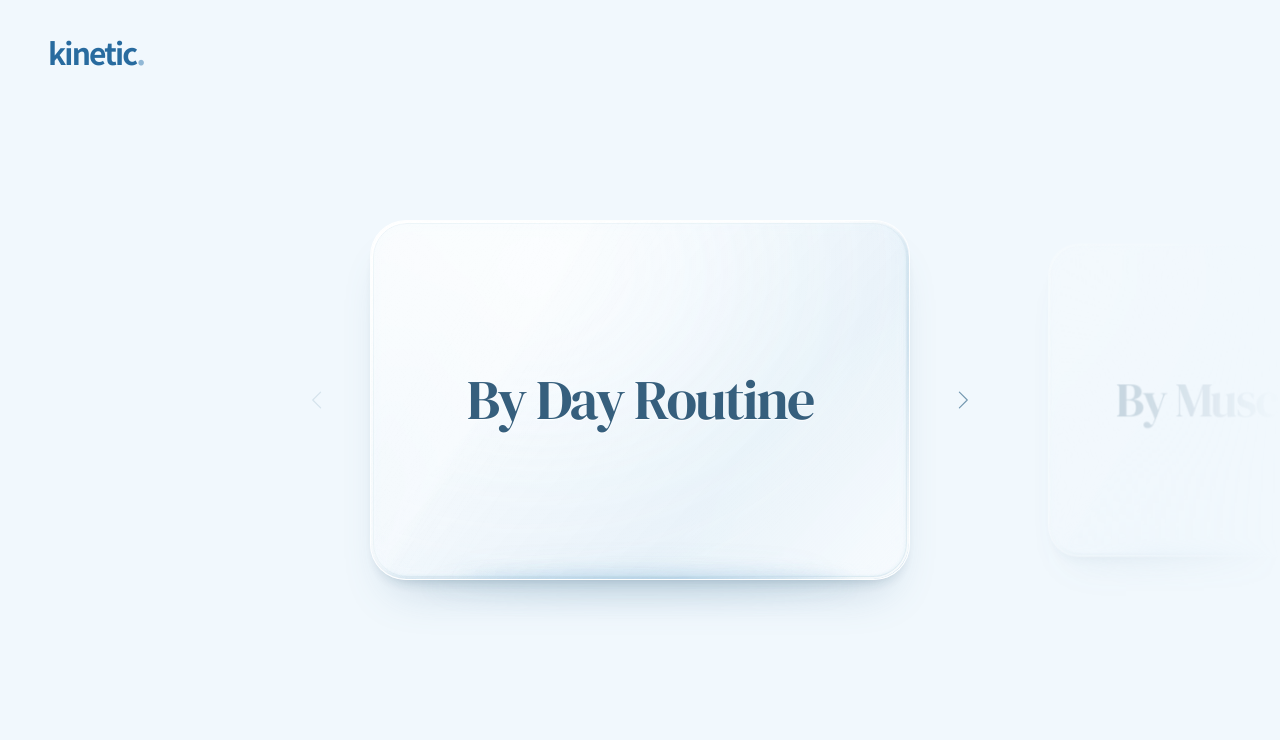
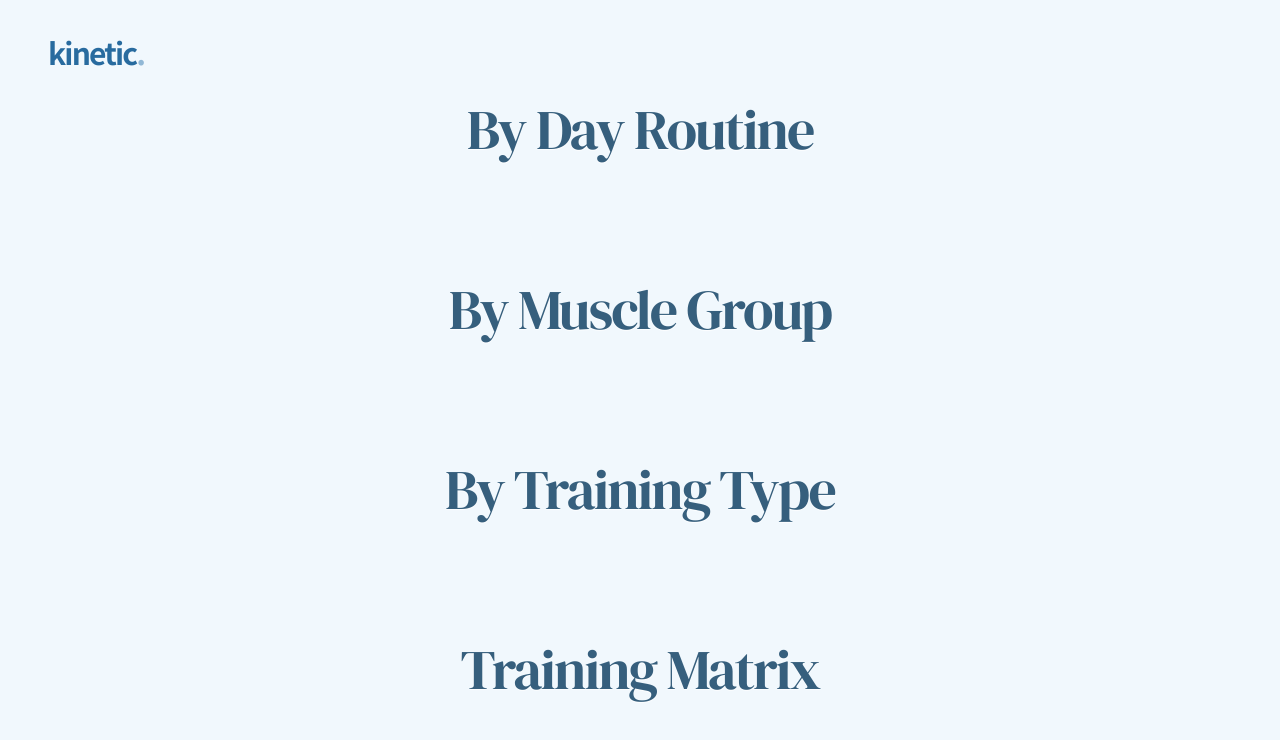
Before and after one commit to jm92767647-sketch/kinetic, a React (Vite) app: page / in a window 1280 px wide. Shown: the top 740 px of the page. Built offline with nearby package versions, Linux system fonts and the light colour scheme.

Commit message:
Replace welcome carousel with a centered menu

```diff
--- a/src/Welcome.css
+++ b/src/Welcome.css
@@ -1,25 +1,10 @@
 @font-face{font-family:'DM Serif Display';src:url('/fonts/dm-serif-display.ttf') format('truetype');font-style:normal;font-weight:400;font-display:swap}
-.welcome-screen{position:fixed;inset:0;background:#f1f8fd;overflow:hidden;isolation:isolate}
-.welcome-header{position:relative;z-index:2;pointer-events:none}.welcome-header .brand{pointer-events:auto}
-.welcome-carousel{--card-width:min(540px,calc(100vw - 120px));--card-gap:max(56px,calc(50vw - var(--card-width)));--edge-fade:min(24vw,calc((100vw - var(--card-width))/2 - 20px));position:absolute;inset:0;overflow:hidden;touch-action:pan-y;user-select:none;-webkit-user-select:none;outline:none}
-.welcome-carousel:focus-visible{outline:none}.welcome-carousel:focus-visible .welcome-card.is-current{outline:2px solid #458cca;outline-offset:9px}
-.welcome-window{position:absolute;inset:0;display:flex;align-items:center;overflow:hidden;perspective:1400px;mask-image:linear-gradient(90deg,transparent,#000 var(--edge-fade),#000 calc(100% - var(--edge-fade)),transparent)}
-.welcome-track{display:flex;align-items:center;gap:var(--card-gap);width:max-content;padding-inline:calc((100vw - var(--card-width))/2);transform:translate3d(calc(var(--active) * (var(--card-width) + var(--card-gap)) * -1 + var(--drag-x)),0,0);transition:transform .65s cubic-bezier(.22,.85,.22,1);will-change:transform}
-.welcome-card{position:relative;flex:0 0 var(--card-width);width:var(--card-width);height:360px;display:grid;place-items:center;padding:38px;border:0;border-radius:36px;background:transparent;isolation:isolate;opacity:.42;transform:scale(.87) rotateY(calc(var(--side) * -9deg));transition:transform .65s cubic-bezier(.22,.85,.22,1),opacity .5s;cursor:grab;-webkit-tap-highlight-color:transparent}
-.welcome-card.is-current{opacity:1;transform:scale(1) rotateY(0)}
-.welcome-card:hover{background:transparent;color:inherit}.welcome-card:active{cursor:grabbing}
-.welcome-card::after{content:'';position:absolute;z-index:-2;left:13%;right:13%;bottom:-24px;height:34px;border-radius:50%;background:#7eabc330;filter:blur(20px);transform:scaleY(.62);pointer-events:none}
-.welcome-glass{position:absolute;z-index:-1;inset:0;overflow:hidden;border-radius:inherit;border:1px solid #ffffffd9;background:radial-gradient(ellipse at var(--light-x,28%) var(--light-y,12%),#ffffff91 0%,#ffffff19 50%,transparent 75%),linear-gradient(132deg,#ffffff75 0%,#ffffff25 32%,#c9dfef33 68%,#ffffff7d 100%);backdrop-filter:blur(16px) saturate(1.2);-webkit-backdrop-filter:blur(16px) saturate(1.2);box-shadow:inset 0 2px 2px #fffffff2,inset 2px 0 3px #ffffff91,inset -2px -1px 4px #79a9c63d,inset 0 -2px 3px #91bad54d,0 29px 48px -24px #527c9b52,0 9px 15px -11px #345a7466}
-.welcome-glass::before{content:'';position:absolute;inset:2px;border-radius:34px;border:1px solid #c3dce73d;box-shadow:inset 0 0 15px #e5f4ff26;pointer-events:none}
-.welcome-glint{position:absolute;top:-40%;left:4%;height:180%;width:34%;transform:rotate(31deg);background:linear-gradient(90deg,transparent,#ffffff00 10%,#ffffff57 49%,#ffffff0d 54%,transparent 88%);filter:blur(3px);opacity:.65}
-.welcome-rim{position:absolute;inset:0;border-radius:inherit;padding:2px;background:linear-gradient(135deg,#fffffff5,transparent 31%,#ffffff1a 50%,#b0d0e247 74%,#ffffffe6);mask:linear-gradient(#fff 0 0) content-box,linear-gradient(#fff 0 0);mask-composite:exclude;pointer-events:none}
-.welcome-caustic{position:absolute;left:17%;right:11%;height:15px;bottom:-7px;border-radius:50%;background:#8cb7d845;filter:blur(7px)}
-.welcome-card-title{position:relative;font-family:'DM Serif Display',Georgia,serif;font-size:clamp(34px,4.6vw,56px);font-weight:400;line-height:1.15;letter-spacing:-.035em;text-align:center;color:#365f7d;text-shadow:0 1px 1px #ffffffed;pointer-events:none}
-.welcome-arrow{position:absolute;z-index:3;top:50%;width:48px;height:56px;display:grid;place-items:center;transform:translateY(-50%);padding:10px;border-radius:50%;color:#7397b0;background:transparent;touch-action:manipulation}
-.welcome-prev{left:calc((100vw - var(--card-width))/2 - 76px)}.welcome-next{right:calc((100vw - var(--card-width))/2 - 76px)}
-.welcome-arrow svg{width:28px;height:28px}.welcome-arrow path{stroke:currentColor;stroke-width:1.3;stroke-linecap:round;stroke-linejoin:round}.welcome-arrow:hover:not(:disabled){color:#286b9f;background:#e0edf54d}.welcome-arrow:disabled{opacity:.22;cursor:default}
-.welcome-announcement{position:absolute;width:1px;height:1px;overflow:hidden;clip-path:inset(50%);white-space:nowrap}
-.welcome-carousel.is-dragging,.welcome-carousel.is-dragging .welcome-card{cursor:grabbing}.welcome-carousel.is-dragging .welcome-track{transition:none}
-@media(max-width:700px){.welcome-carousel{--card-width:calc(100vw - 112px);--card-gap:22px}.welcome-card{height:310px;min-width:0;padding:25px 19px;border-radius:29px;transform:scale(.87);backface-visibility:hidden}.welcome-card.is-current{transform:scale(1)}.welcome-glass{z-index:0;backdrop-filter:none;-webkit-backdrop-filter:none}.welcome-rim{padding:0;background:none;mask:none;mask-composite:add;border:1px solid #ffffffb3;box-shadow:inset 1px 1px 2px #ffffff91,inset -1px -1px 2px #b0d0e247}.welcome-glass::before{border-radius:27px}.welcome-card-title{z-index:1;min-width:0;max-width:100%;font-size:clamp(29px,8.5vw,42px)}.welcome-prev{left:9px}.welcome-next{right:9px}.welcome-arrow{width:40px;height:48px;padding:8px}.welcome-window{perspective:none;mask-image:linear-gradient(90deg,transparent,#000 5%,#000 95%,transparent)}}
-@media(max-height:500px){.welcome-card{height:min(280px,65svh)}.welcome-card-title{font-size:36px}}
-@media(prefers-reduced-motion:reduce){.welcome-track,.welcome-card{transition:none}}
+.welcome-screen{position:relative;min-height:100svh;background:#f1f8fd}
+.welcome-header{position:absolute;inset:0 0 auto;z-index:1;pointer-events:none}
+.welcome-header .brand{pointer-events:auto}
+.welcome-main{min-height:100svh;display:grid;place-items:center;padding:20px 16px}
+.welcome-menu{display:grid;justify-items:center;gap:clamp(56.7px,12.96vh,137.7px);max-width:100%;text-align:center}
+.welcome-menu-link{display:grid;place-items:center;min-height:44px;padding:6px 0;font-family:'DM Serif Display',Georgia,serif;font-size:clamp(34px,min(4.6vw,8svh),56px);font-weight:400;line-height:1.15;letter-spacing:-.035em;color:#365f7d;text-shadow:0 1px 1px #ffffffed;transition:color .15s}
+.welcome-menu-link:hover{color:#2268a6}
+@media(max-width:760px){.welcome-main{padding:clamp(68px,10svh,96px) 16px}.welcome-menu{gap:clamp(54px,12.15vh,102.6px)}.welcome-menu-link{font-size:clamp(29px,8.5vw,42px)}}
+@media(max-height:500px){.welcome-main{padding:66px 16px 24px}.welcome-menu{gap:27px}.welcome-menu-link{font-size:clamp(26px,4.6vw,36px)}}
--- a/src/Welcome.jsx
+++ b/src/Welcome.jsx
@@ -1,4 +1,4 @@
-import React,{useEffect,useRef,useState} from 'react';
+import React,{useEffect,useState} from 'react';
 import './Welcome.css';
 
 const destinations=[
@@ -12,59 +12,16 @@ const currentMode=()=>destinations.find(x=>x.hash===location.hash)?.mode||(locat
 export default function WelcomeEntry({renderGuide}){
  const [mode,setMode]=useState(currentMode);
  useEffect(()=>{const change=()=>{setMode(currentMode());window.scrollTo(0,0)};window.addEventListener('hashchange',change);return()=>window.removeEventListener('hashchange',change)},[]);
- return mode?renderGuide(mode):<Welcome onChoose={i=>{location.hash=destinations[i].hash}}/>;
+ return mode?renderGuide(mode):<Welcome/>;
 }
 
-function Welcome({onChoose}){
- const [index,setIndex]=useState(0),[drag,setDrag]=useState(0);
- const stage=useRef(null),pointer=useRef(null),suppressClick=useRef(0);
- const move=step=>{setIndex(i=>Math.max(0,Math.min(destinations.length-1,i+step)));if(document.activeElement?.classList.contains('welcome-card'))stage.current?.focus({preventScroll:true})};
- useEffect(()=>{
-  const node=stage.current;let total=0,lockedUntil=0,lastEvent=0;
-  const wheel=e=>{
-   if(e.ctrlKey||e.metaKey)return;
-   e.preventDefault();if(pointer.current)return;
-   const now=performance.now();if(now<lockedUntil)return;
-   if(now-lastEvent>160)total=0;lastEvent=now;
-   const delta=Math.abs(e.deltaX)>Math.abs(e.deltaY)?e.deltaX:e.deltaY;
-   total+=delta*(e.deltaMode===1?16:e.deltaMode===2?innerWidth:1);
-   if(Math.abs(total)<38)return;
-   move(total>0?1:-1);total=0;lockedUntil=now+520;
-  };
-  node.addEventListener('wheel',wheel,{passive:false});return()=>node.removeEventListener('wheel',wheel);
- },[]);
- const finish=e=>{
-  const p=pointer.current;if(!p||p.id!==e.pointerId)return;
-  const distance=e.clientX-p.x;
-  if(p.moved){suppressClick.current=performance.now()+400;if(Math.abs(distance)>Math.min(80,innerWidth*.16))move(distance<0?1:-1)}
-  if(stage.current.hasPointerCapture(e.pointerId))stage.current.releasePointerCapture(e.pointerId);
-  pointer.current=null;setDrag(0);
- };
- const cancel=()=>{pointer.current=null;setDrag(0);suppressClick.current=performance.now()+400};
- const keyboard=e=>{
-  if(e.ctrlKey||e.metaKey||e.altKey)return;
-  if(e.key==='ArrowLeft'||e.key==='ArrowRight'){e.preventDefault();move(e.key==='ArrowRight'?1:-1)}
-  if(e.key==='Home'||e.key==='End'){e.preventDefault();setIndex(e.key==='Home'?0:3);stage.current.focus({preventScroll:true})}
-  if(e.key==='Enter'&&e.target===e.currentTarget){e.preventDefault();onChoose(index)}
- };
+function Welcome(){
  return <div className="welcome-screen">
   <header className="app-header welcome-header"><a className="brand" href="./">kinetic<span>.</span></a></header>
-  <main ref={stage} className={'welcome-carousel'+(drag?' is-dragging':'')} tabIndex={0} aria-label="시작화면 보기 선택" aria-roledescription="carousel" onKeyDown={keyboard}
-   onPointerDown={e=>{if(e.button!==0||e.target.closest('.welcome-arrow'))return;pointer.current={id:e.pointerId,x:e.clientX,y:e.clientY,moved:false}}}
-   onPointerMove={e=>{const p=pointer.current;if(!p||p.id!==e.pointerId)return;const dx=e.clientX-p.x;if(!p.moved&&Math.abs(dx)>7&&Math.abs(dx)>Math.abs(e.clientY-p.y)){p.moved=true;stage.current.setPointerCapture(e.pointerId)}if(p.moved)setDrag(dx*((index===0&&dx>0)||(index===3&&dx<0)?.25:1))}}
-   onPointerUp={finish} onPointerCancel={cancel}
-   onClickCapture={e=>{if(performance.now()<suppressClick.current){e.preventDefault();e.stopPropagation()}}}>
-   <div className="welcome-window"><div className="welcome-track" style={{'--active':index,'--drag-x':drag+'px'}}>
-    {destinations.map((x,i)=><button key={x.hash} type="button" className={'welcome-card'+(index===i?' is-current':'')} style={{'--side':Math.sign(i-index)}} tabIndex={index===i?0:-1} aria-label={x.title} onClick={()=>onChoose(i)}
-     onPointerMove={e=>{if(e.pointerType!=='mouse'||pointer.current?.moved)return;const r=e.currentTarget.getBoundingClientRect();e.currentTarget.style.setProperty('--light-x',100*(e.clientX-r.left)/r.width+'%');e.currentTarget.style.setProperty('--light-y',100*(e.clientY-r.top)/r.height+'%')}}
-     onPointerLeave={e=>{e.currentTarget.style.removeProperty('--light-x');e.currentTarget.style.removeProperty('--light-y')}}>
-     <span className="welcome-glass" aria-hidden="true"><span className="welcome-glint"/><span className="welcome-rim"/><span className="welcome-caustic"/></span>
-     <span className="welcome-card-title">{x.title}</span>
-    </button>)}
-   </div></div>
-   <button className="welcome-arrow welcome-prev" type="button" aria-label="이전 카드" disabled={index===0} onClick={()=>move(-1)}><svg viewBox="0 0 32 32" fill="none" aria-hidden="true"><path d="m19 7-9 9 9 9"/></svg></button>
-   <button className="welcome-arrow welcome-next" type="button" aria-label="다음 카드" disabled={index===3} onClick={()=>move(1)}><svg viewBox="0 0 32 32" fill="none" aria-hidden="true"><path d="m13 7 9 9-9 9"/></svg></button>
-   <span className="welcome-announcement" role="status" aria-live="polite">{index+1} / 4 · {destinations[index].title}</span>
+  <main className="welcome-main">
+   <nav className="welcome-menu" aria-label="시작화면 보기 선택">
+    {destinations.map(x=><a key={x.hash} className="welcome-menu-link" href={x.hash}>{x.title}</a>)}
+   </nav>
   </main>
  </div>;
 }
```
